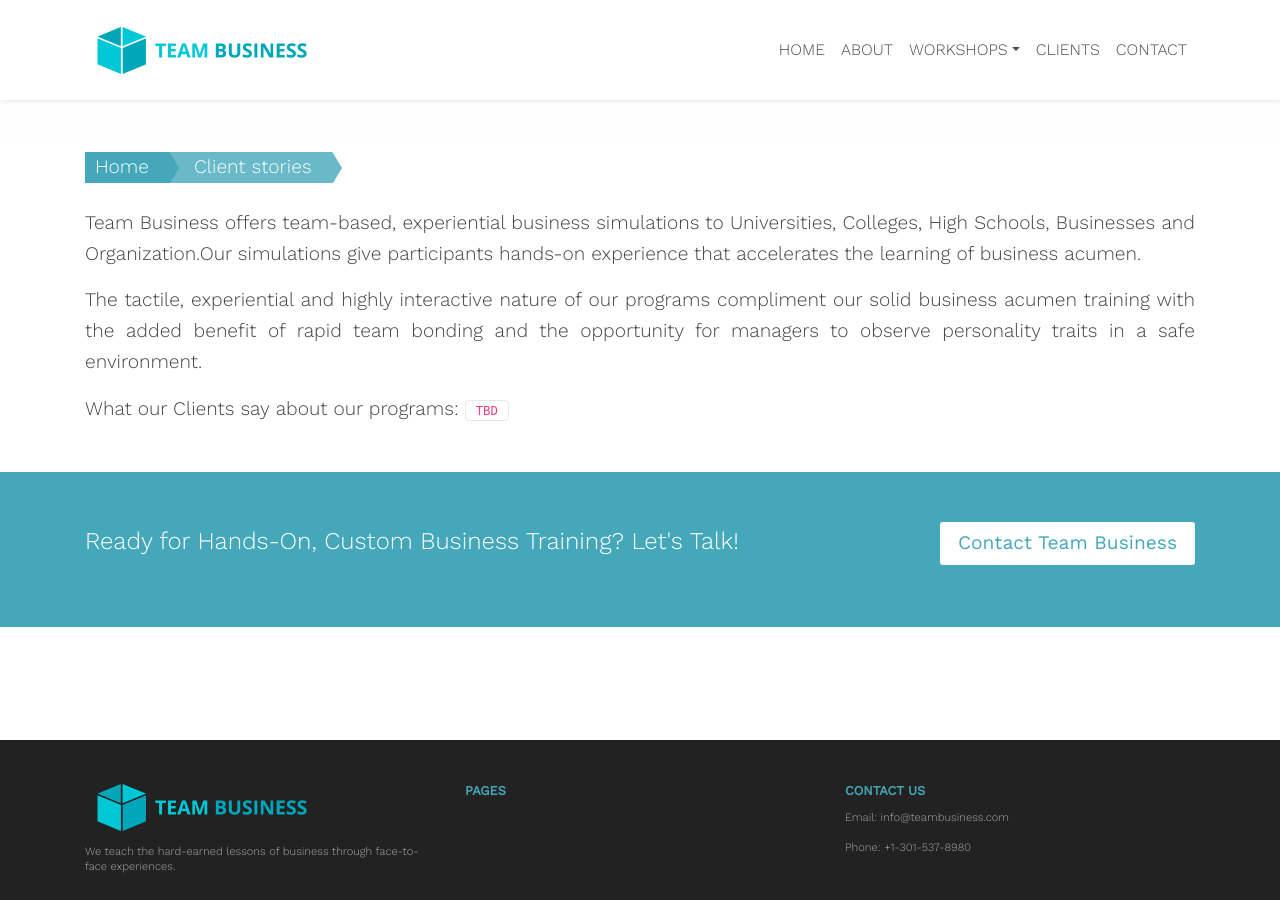
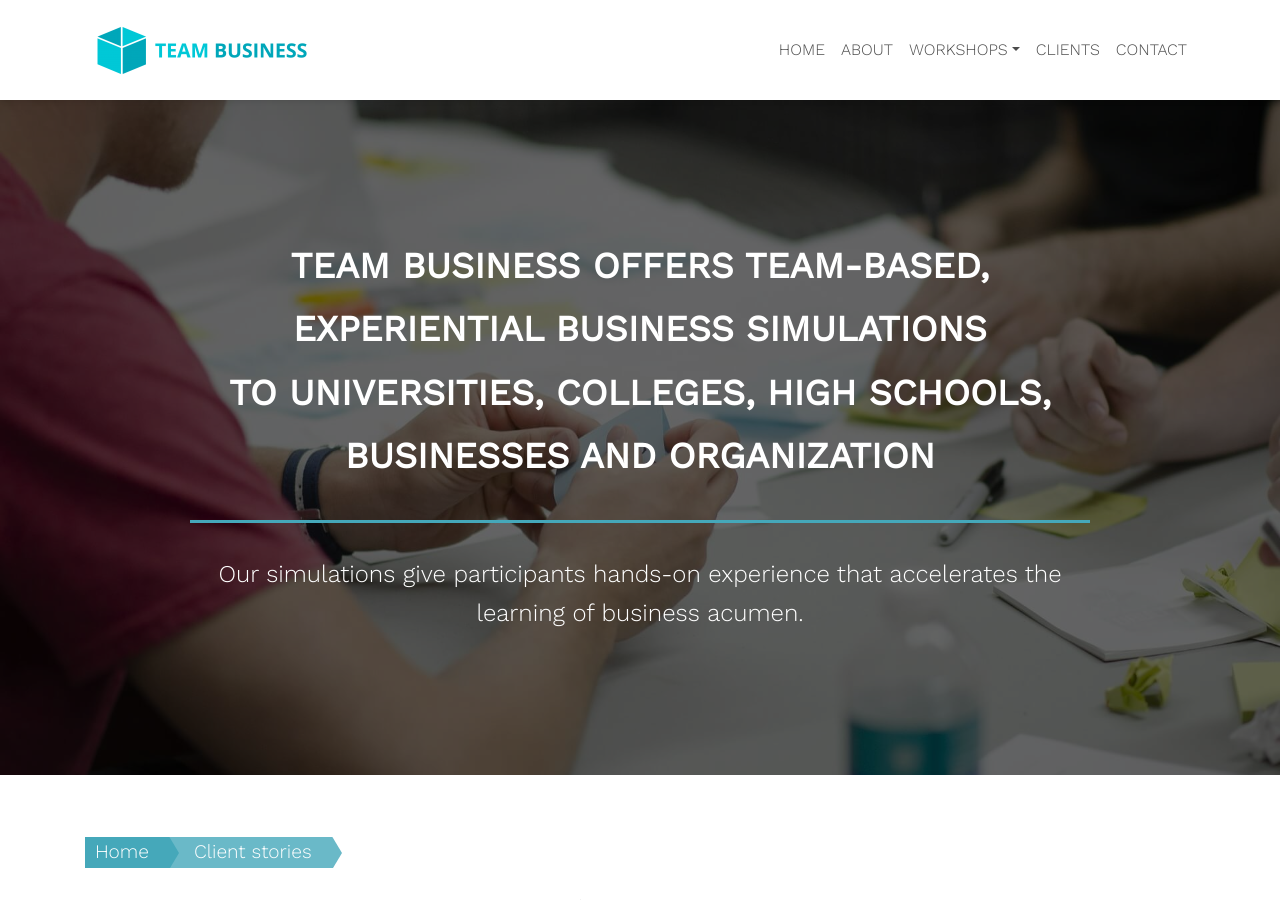
Before and after one commit to zac-heisey/team-business, a Jekyll site: the page built from _pages/client-stories.md, in a window 1280 px wide and 900 px high. Built offline with Jekyll 4.4.1, drawn with Linux system fonts in a browser that asks for light colours; nearby versions of some CDN libraries; some of the changed text lies outside the part shown; grey boxes are pictures that could not be loaded.

Commit message:
Update from Forestry.io Zac Heisey updated _pages/client-stories.md

```diff
--- a/_pages/client-stories.md
+++ b/_pages/client-stories.md
@@ -2,11 +2,18 @@
 layout: page
 title: Client Stories
 permalink: "/client-stories/"
-description:
+description: ''
+intro-1: Team Business offers team-based, experiential business simulations to Universities,
+  Colleges, High Schools, Businesses and Organization
+intro-2: Our simulations give participants hands-on experience that accelerates the
+  learning of business acumen.
+header-image: "/assets/images/about-bg.jpg"
+section-title: ''
 
 ---
-Team Business offers team-based, experiential business simulations to Universities, Colleges, High Schools, Businesses and Organization.Our simulations give participants hands-on experience that accelerates the learning of business acumen.
-
 The tactile, experiential and highly interactive nature of our programs compliment our solid business acumen training with the added benefit of rapid team bonding and the opportunity for managers to observe personality traits in a safe environment.
 
-What our Clients say about our programs: `TBD`
+## What our Clients Say About Our Programs
+
+<!-- Add, edit, or delete client testimonials in 'Clients' -->
+{% include testimonial.html %}
```
Also changed, not shown: .forestry/front_matter/templates/page-template.yml.
